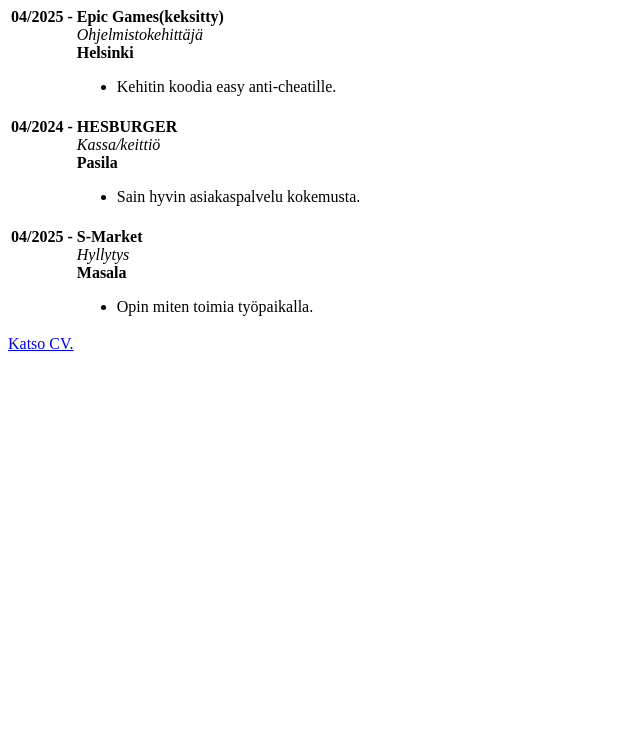
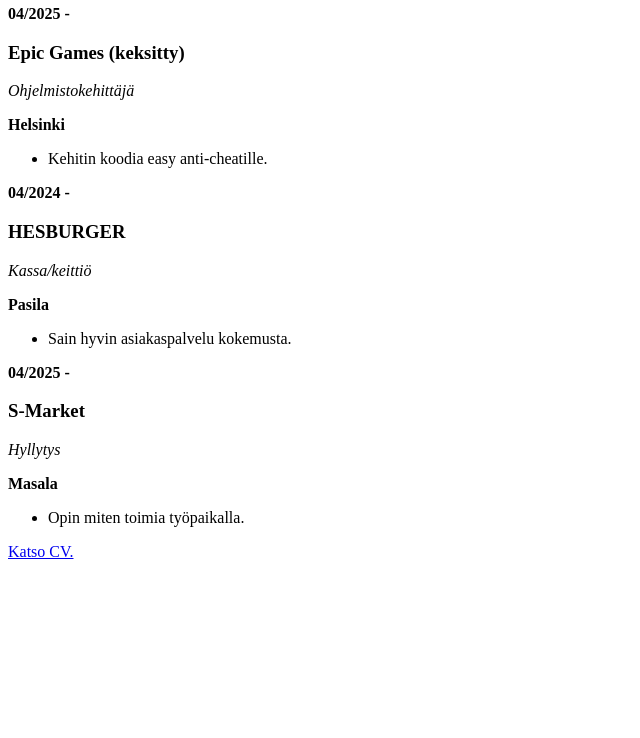
Before and after one commit to rrosoii/web1_projekti, a plain HTML site: page tyokokemus.html in a window 1280 px wide. Shown: the part 62-800 px from the top of the page, without its empty margins (0-640 px from the left). Drawn offline with Linux system fonts and the light colour scheme.

Commit message:
työkokemus

```diff
--- a/tyokokemus.html
+++ b/tyokokemus.html
@@ -1,51 +1,51 @@
 <!DOCTYPE html>
-<html>
+<html lang="fi">
 <head>
+    <meta charset="UTF-8">
+    <meta name="viewport" content="width=device-width, initial-scale=1.0">
     <title>Työkokemus</title>
 </head>
 <body>
 
-    <h2>TYÖKOKEMUS</h2>
-    <table>
-        <tr>
-            <td valign="top"><strong>04/2025 -</strong></td>
-            <td>
-                <strong>Epic Games(keksitty)</strong><br>
-                <em>Ohjelmistokehittäjä</em><br>
-                <strong>Helsinki</strong><br>
+    <header>
+        <h2>Työkokemus</h2>
+    </header>
+
+    <section>
+        <article>
+            <p><strong>04/2025 -</strong></p>
+            <h3>Epic Games (keksitty)</h3>
+            <p><em>Ohjelmistokehittäjä</em></p>
+            <p><strong>Helsinki</strong></p>
             <ul>
                 <li>Kehitin koodia easy anti-cheatille.</li>
             </ul>
-            </td>
-        </tr>
-    </table>
-    <table>
-        <tr>
-            <td valign="top"><strong>04/2024 -</strong></td>
-            <td>
-                <strong>HESBURGER</strong><br>
-                <em>Kassa/keittiö</em><br>
-                <strong>Pasila</strong><br>
+        </article>
+
+        <article>
+            <p><strong>04/2024 -</strong></p>
+            <h3>HESBURGER</h3>
+            <p><em>Kassa/keittiö</em></p>
+            <p><strong>Pasila</strong></p>
             <ul>
                 <li>Sain hyvin asiakaspalvelu kokemusta.</li>
             </ul>
-            </td>
-        </tr>
-    </table>
-    <table>
-        <tr>
-            <td valign="top"><strong>04/2025 -</strong></td>
-            <td>
-                <strong>S-Market</strong><br>
-                <em>Hyllytys</em><br>
-                <strong>Masala</strong><br>
+        </article>
+
+        <article>
+            <p><strong>04/2025 -</strong></p>
+            <h3>S-Market</h3>
+            <p><em>Hyllytys</em></p>
+            <p><strong>Masala</strong></p>
             <ul>
                 <li>Opin miten toimia työpaikalla.</li>
             </ul>
-            </td>
-        </tr>
-    </table>
+        </article>
+    </section>
+
+    <footer>
         <a href="index.html">Katso CV.</a>
+    </footer>
 
 </body>
 </html>
```
Lines whose indentation alone changed are shown as unchanged.
